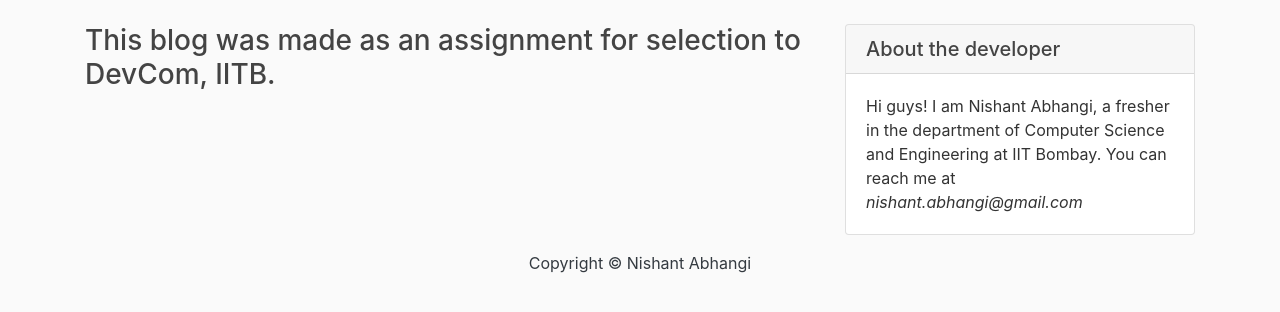
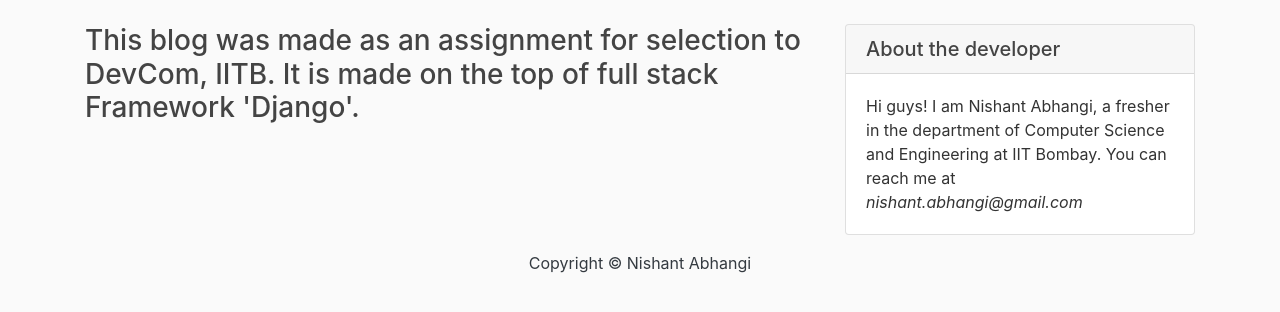
Before and after one commit to the-nishant/DevCom, a Django app: template DjangoBlog/blog/templates/blog/about.html in a window 1280 px wide. Shown: the part 56-368 px from the top of the page. Run offline with Django 3.2, Linux system fonts and the light colour scheme; the template is opened without the code that fills it, so the values that code supplies are empty; some libraries are stand-ins or nearby versions.

Commit message:
Update about.html

```diff
--- a/DjangoBlog/blog/templates/blog/about.html
+++ b/DjangoBlog/blog/templates/blog/about.html
@@ -1,4 +1,4 @@
 {% extends 'blog/base.html' %}
 {% block content %}
-    <h3>This blog was made as an assignment for selection to DevCom, IITB.</h3>
+    <h3>This blog was made as an assignment for selection to DevCom, IITB. It is made on the top of full stack Framework 'Django'. </h3>
 {% endblock content %}
```
